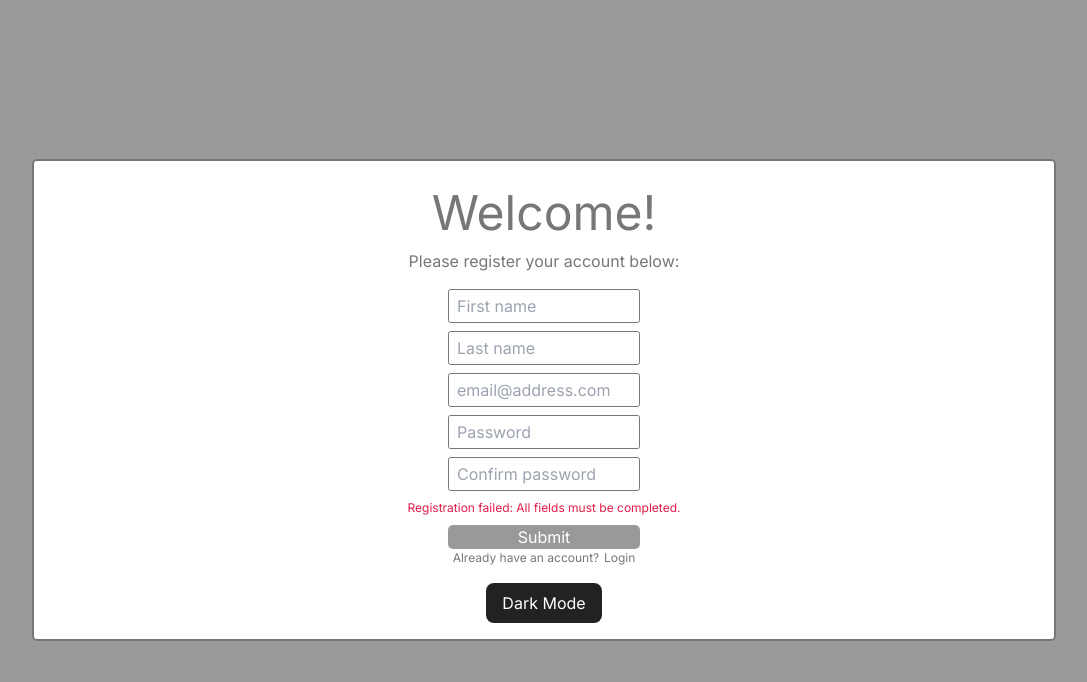
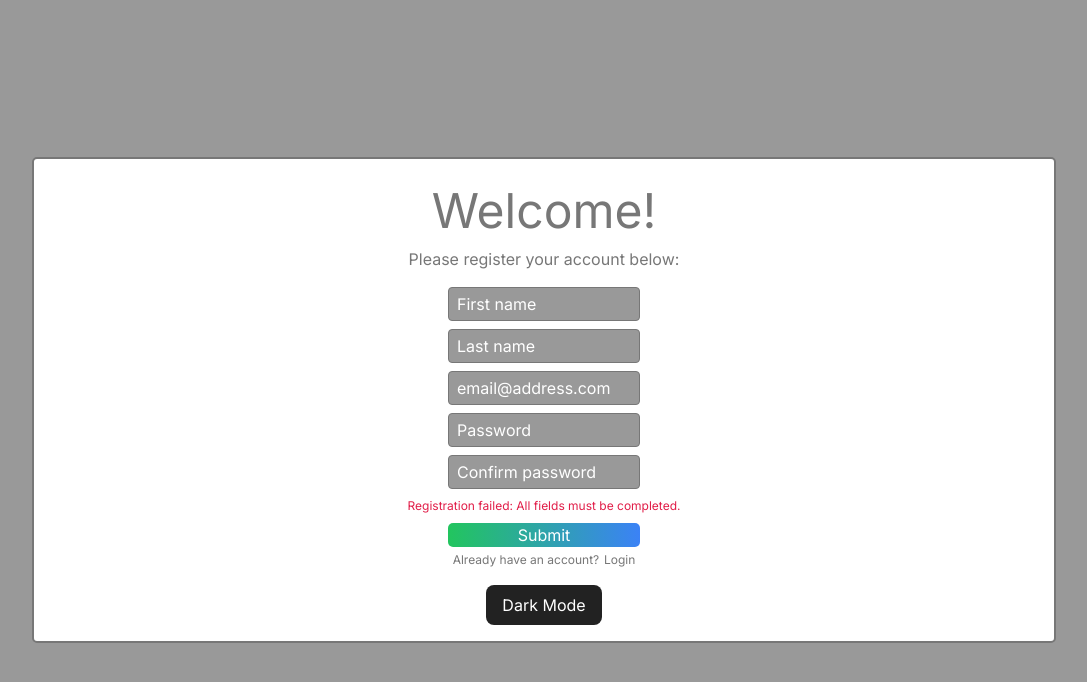
Before and after one commit to ellewright/Todo-List-App, a React (Vite) app in the folder client/: page /register in a window 1280 px wide. Shown: the top 682 px of the page, without its empty margins (96-1183 px from the left). Built offline with nearby package versions, Linux system fonts and the light colour scheme; no server answers.

Commit message:
Style LoginPage/RegisterPage

```diff
--- a/client/src/pages/LoginPage/LoginPage.css
+++ b/client/src/pages/LoginPage/LoginPage.css
@@ -26,11 +26,31 @@
 }
 
 .login-input {
-    color: var(--light-gray);
+    background-color: var(--dark-gray);
+    color: var(--green);
     padding: 0.25rem 0.5rem;
+    outline: 2px solid transparent;
     border: 1px solid var(--light-gray);
-    border-radius: 2.5px;
+    border-radius: 0.25rem;
+    border-color: var(--dark-gray);
     margin-bottom: 0.5rem;
+    transition-property: color, background-color, border-color, text-decoration-color, fill, stroke;
+    transition-timing-function: cubic-bezier(0.4, 0, 0.2, 1);
+    transition-duration: 250ms;
+}
+
+.login-input.light {
+    background-color: var(--lighter-gray);
+    border-color: var(--light-gray);
+    color: white;
+}
+
+.login-input.light::placeholder {
+    color: white;
+}
+
+.login-input:focus {
+    border-color: var(--green);
 }
 
 .error-container {
@@ -46,13 +66,14 @@
 }
 
 .login-submit-button {
+    background-image: linear-gradient(to right, var(--green), var(--blue));
     cursor: pointer;
     color: white;
-    background-color: var(--lighter-gray);
     border-radius: 5px;
 }
 
 .register-container {
+    margin-top: 0.25rem;
     font-size: 12px;
     display: flex;
     justify-content: space-evenly;
--- a/client/src/pages/LoginPage/LoginPage.jsx
+++ b/client/src/pages/LoginPage/LoginPage.jsx
@@ -1,8 +1,9 @@
-import { useState } from "react"
+import { useState, useContext } from "react"
 import api from "../../api/axiosConfig"
 import "./LoginPage.css"
 import { Link, useNavigate } from "react-router-dom"
 import { useAuth } from "../../contexts/AuthContext"
+import { DarkModeContext } from "../../App"
 
 export default function LoginPage() {
     const [email, setEmail] = useState("")
@@ -11,6 +12,8 @@ export default function LoginPage() {
 
     const { login } = useAuth()
     const navigate = useNavigate()
+
+    const { isDarkMode } = useContext(DarkModeContext)
 
     const handleEmail = (e) => {
         setEmail(e.target.value)
@@ -49,14 +52,14 @@ export default function LoginPage() {
                 >
                     <div className="login-inputs">
                         <input
-                            className="login-input"
+                            className={`login-input ${!isDarkMode ? "light" : ""}`}
                             type="email"
                             placeholder="email@address.com"
                             value={email}
                             onChange={handleEmail}
                         />
                         <input
-                            className="login-input"
+                            className={`login-input ${!isDarkMode ? "light" : ""}`}
                             type="password"
                             placeholder="Password"
                             value={password}
--- a/client/src/pages/RegisterPage/RegisterPage.css
+++ b/client/src/pages/RegisterPage/RegisterPage.css
@@ -26,11 +26,31 @@
 }
 
 .register-input {
-    color: var(--light-gray);
+    background-color: var(--dark-gray);
+    color: var(--green);
     padding: 0.25rem 0.5rem;
+    outline: 2px solid transparent;
     border: 1px solid var(--light-gray);
-    border-radius: 2.5px;
+    border-radius: 0.25rem;
+    border-color: var(--dark-gray);
     margin-bottom: 0.5rem;
+    transition-property: color, background-color, border-color, text-decoration-color, fill, stroke;
+    transition-timing-function: cubic-bezier(0.4, 0, 0.2, 1);
+    transition-duration: 250ms;
+}
+
+.register-input.light {
+    background-color: var(--lighter-gray);
+    border-color: var(--light-gray);
+    color: white;
+}
+
+.register-input.light::placeholder {
+    color: white;
+}
+
+.register-input:focus {
+    border-color: var(--green);
 }
 
 .register-buttons {
@@ -40,13 +60,14 @@
 }
 
 .register-submit-button {
+    background-image: linear-gradient(to right, var(--green), var(--blue));
     cursor: pointer;
     color: white;
-    background-color: var(--lighter-gray);
     border-radius: 5px;
 }
 
 .login-container {
+    margin-top: 0.25rem;
     font-size: 12px;
     display: flex;
     justify-content: space-evenly;
--- a/client/src/pages/RegisterPage/RegisterPage.jsx
+++ b/client/src/pages/RegisterPage/RegisterPage.jsx
@@ -1,7 +1,8 @@
-import { useState } from "react"
+import { useState, useContext } from "react"
 import api from "../../api/axiosConfig"
 import "./RegisterPage.css"
 import { Link, useNavigate } from "react-router-dom"
+import { DarkModeContext } from "../../App"
 
 export default function RegisterPage() {
     const [firstName, setFirstName] = useState("")
@@ -11,6 +12,8 @@ export default function RegisterPage() {
     const [retypedPassword, setRetypedPassword] = useState("")
 
     const [hasError, setHasError] = useState(false)
+
+    const { isDarkMode } = useContext(DarkModeContext)
 
     const navigate = useNavigate()
 
@@ -69,35 +72,35 @@ export default function RegisterPage() {
                 >
                     <div className="register-inputs">
                         <input
-                            className="register-input"
+                            className={`register-input ${!isDarkMode ? "light" : ""}`}
                             type="text"
                             placeholder="First name"
                             value={firstName}
                             onChange={handleFirstName}
                         />
                         <input
-                            className="register-input"
+                            className={`register-input ${!isDarkMode ? "light" : ""}`}
                             type="text"
                             placeholder="Last name"
                             value={lastName}
                             onChange={handleLastName}
                         />
                         <input
-                            className="register-input"
+                            className={`register-input ${!isDarkMode ? "light" : ""}`}
                             type="email"
                             placeholder="email@address.com"
                             value={email}
                             onChange={handleEmail}
                         />
                         <input
-                            className="register-input"
+                            className={`register-input ${!isDarkMode ? "light" : ""}`}
                             type="password"
                             placeholder="Password"
                             value={password}
                             onChange={handlePassword}
                         />
                         <input
-                            className="register-input"
+                            className={`register-input ${!isDarkMode ? "light" : ""}`}
                             type="password"
                             placeholder="Confirm password"
                             value={retypedPassword}
```
